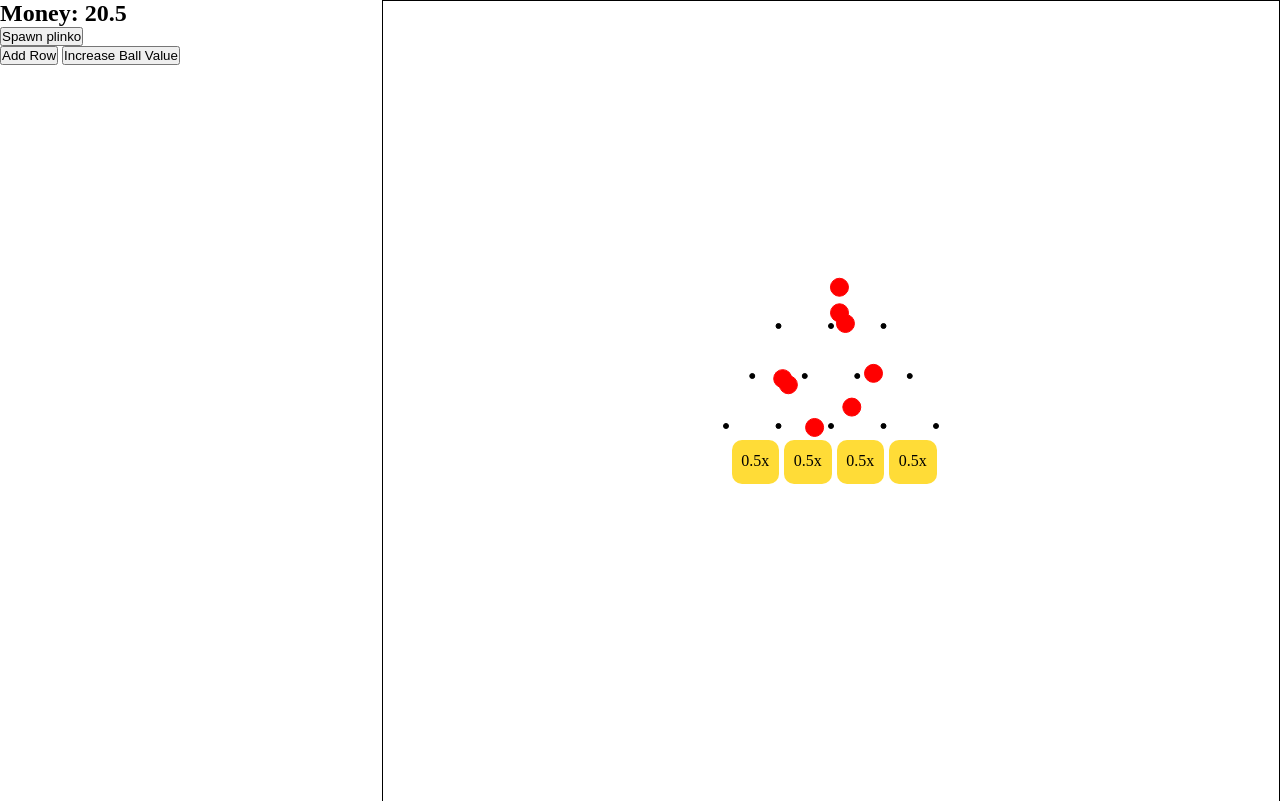
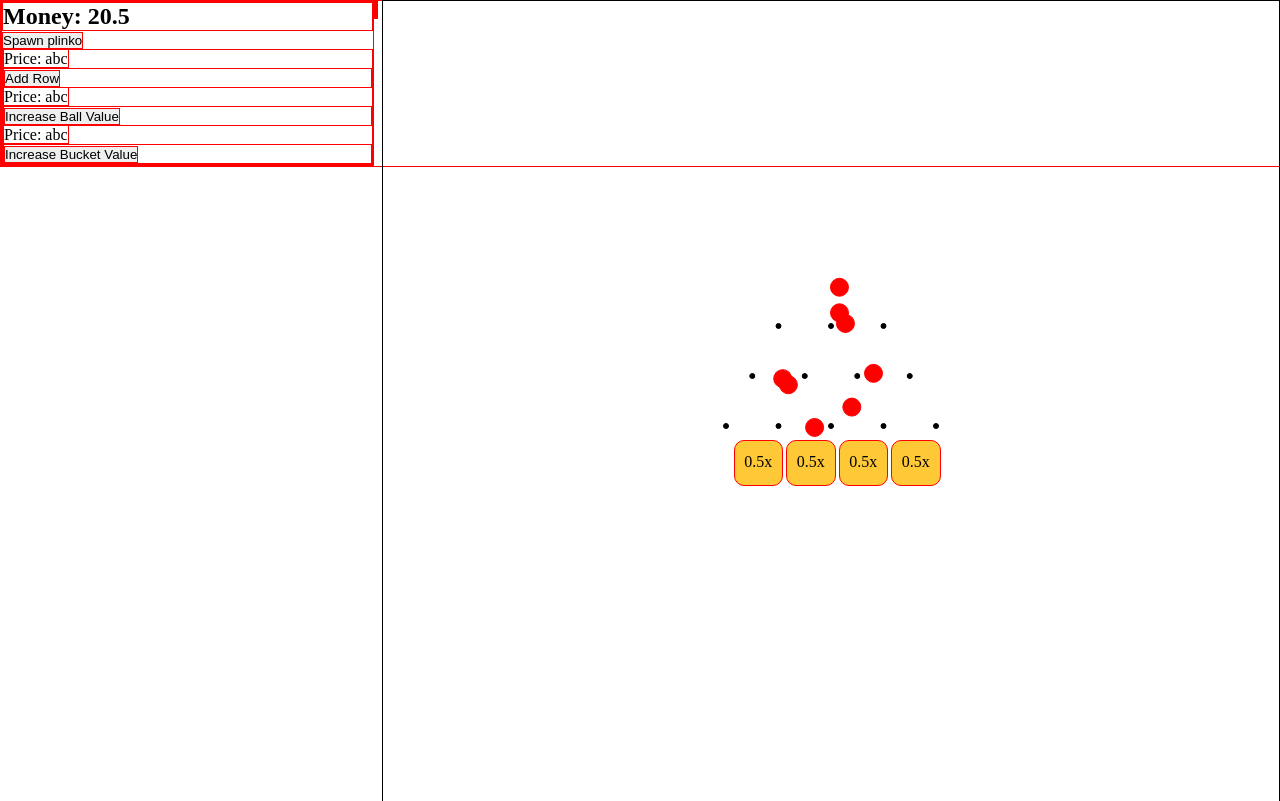
Before and after one commit to hto-projects/doofenschmirtz, a plain HTML site: page index.html in a window 1280 px wide. Drawn offline with Linux system fonts and the light colour scheme.

Commit message:
added upgrades, doing css stuff

```diff
--- a/index.html
+++ b/index.html
@@ -13,8 +13,9 @@
         <h2 id="money_counter">Money: </h2>
         <button onclick="spawn_plinko()">Spawn plinko</button>
         <div class="upgrades">
-            <button onclick="add_row()">Add Row</button>
-            <button>Increase Ball Value</button>
+            <p class="upgrade-price-tag" id="add-row-price-display">Price: abc<p><button onclick="add_row()">Add Row</button>
+            <p class="upgrade-price-tag" id="increase-ball-value-display">Price: abc<p><button onclick="increase_ball_value()">Increase Ball Value</button>
+            <p class="upgrade-price-tag" id="increase-bucket-value-display">Price: abc<p><button onclick="increase_bucket_value()">Increase Bucket Value </button>
         </div>
     </div>
 
--- a/js/plinko.js
+++ b/js/plinko.js
@@ -88,6 +88,10 @@ class Rect {
     }
 }
 
+function update_money_display(newamount) {
+    money_display.innerText = "Money: " + money;
+}
+
 let money_display = document.getElementById("money_counter");
 class Bucket extends Rect {
     constructor(x, y, w, h, mult, color) {
@@ -103,7 +107,7 @@ class Bucket extends Rect {
                     dynamic_objects.splice(index, 1);
 
                     money += plinko_val * this.mult;
-                    money_display.innerText = "Money: " + money;
+                    update_money_display(money);
                 }
             }
         })
@@ -117,6 +121,7 @@ const peg_rad = 2.5;
 const canvas_center_y = canvas.height / 2;
 const canvas_center_x = canvas.width / 2;
 
+let base_bucket_multiplier = 0.5;
 const bucket_container = document.getElementById("bucket_container");
 function generate_board(rows) {
     for (let i = 0; i < rows; i++) {
@@ -140,19 +145,18 @@ function generate_board(rows) {
         bucket_borders.push(rect);
     })
 
-    const default_mult = 0.5;
     let mults = new Array(bucket_borders.length - 1);
     let center = Math.round((mults.length - 1) / 2); // even arrays takes the "center" on the right
     if (mults.length % 2 == 0) {
-        mults[center - 1] = default_mult;
-        mults[center - 2] = default_mult;
-        mults[center] = default_mult;
-        mults[center + 1] = default_mult;
+        mults[center - 1] = base_bucket_multiplier;
+        mults[center - 2] = base_bucket_multiplier;
+        mults[center] = base_bucket_multiplier;
+        mults[center + 1] = base_bucket_multiplier;
     }
     else {
-        mults[center] = default_mult;
-        mults[center + 1] = default_mult;
-        mults[center - 1] = default_mult;
+        mults[center] = base_bucket_multiplier;
+        mults[center + 1] = base_bucket_multiplier;
+        mults[center - 1] = base_bucket_multiplier;
     }
 
     let index = 2;
@@ -184,14 +188,8 @@ function generate_board(rows) {
         let bucket_display = document.createElement("p");
         bucket_display.classList.add("bucket");
         // bucket_display.classList.add("bucket_mult_" + buckets[i].mult)
-        let yellow = 200 - (20 * Math.log2(buckets[i].mult));
+        let yellow = 200 - (20 * Math.log2(buckets[i].mult / base_bucket_multiplier));
         bucket_display.style.backgroundColor = `rgb(255, ${yellow}, 55)`;
-        // bucket_display.width = buckets[i].w;
-        // bucket_display.height = buckets[i].h;
-        // bucket_display.style.left = canvas_x_0 + buckets[i].x + "px";
-        // bucket_display.style.top = buckets[i].y + "px";
-        // bucket_display.style.paddingRight = buckets[i].w + "px";
-        // bucket_display.style.paddingBottom = buckets[i].w + "px";
         bucket_display.style.left = canvas_x_0 + buckets[i].x + "px";
         bucket_display.style.top = buckets[i].y + "px";
         bucket_display.style.width = buckets[i].w + "px";
--- a/js/upgrades.js
+++ b/js/upgrades.js
@@ -1,10 +1,54 @@
-const add_row = function() {
-    peg_rows++;
+let add_row_price = 10;
+let increase_bucket_value_price = 10;
+let increase_ball_value_price = 10;
+
+function reset_board() {
     static_objects.length = 0;
     buckets.length = 0;
     dynamic_objects.length = 0;
+
     for (let i = bucket_container.children.length - 1; i >= 0; i--) {
         bucket_container.children.item(i).remove();
     }
-    generate_board(peg_rows);
 }
+
+const add_row = function() {
+    if (money > add_row_price) {
+        money -= add_row_price;
+        update_money_display(money);
+
+        reset_board();
+        peg_rows++;
+
+        generate_board(peg_rows);
+        add_row_price *= 10; // make this more creative maybe
+
+        // TODO add a display
+    }
+}
+
+const increase_bucket_value = function() {
+    if (money > increase_bucket_value_price) {
+        money -= increase_bucket_value_price;
+        update_money_display(money);
+
+        reset_board();
+        base_bucket_multiplier *= 2;
+
+        generate_board(peg_rows);
+        increase_bucket_value_price *= 10;
+    }
+}
+
+const increase_ball_value = function() {
+    if (money > increase_ball_value_price) {
+        money -= increase_ball_value_price;
+        update_money_display(money);
+
+        reset_board();
+        plinko_val *= 2;
+
+        generate_board(peg_rows);
+        increase_ball_value_price *= 10;
+    }
+}
--- a/style.css
+++ b/style.css
@@ -1,6 +1,7 @@
 * {
     margin: 0px;
     padding: 0px;
+    border: solid 1px red;
 }
 
 body {
@@ -26,3 +27,7 @@ body {
     border-radius: 10px;
     text-align: center;
 }
+
+.upgrade-price-tag, .upgrade-button {
+    display: inline;
+}
```
